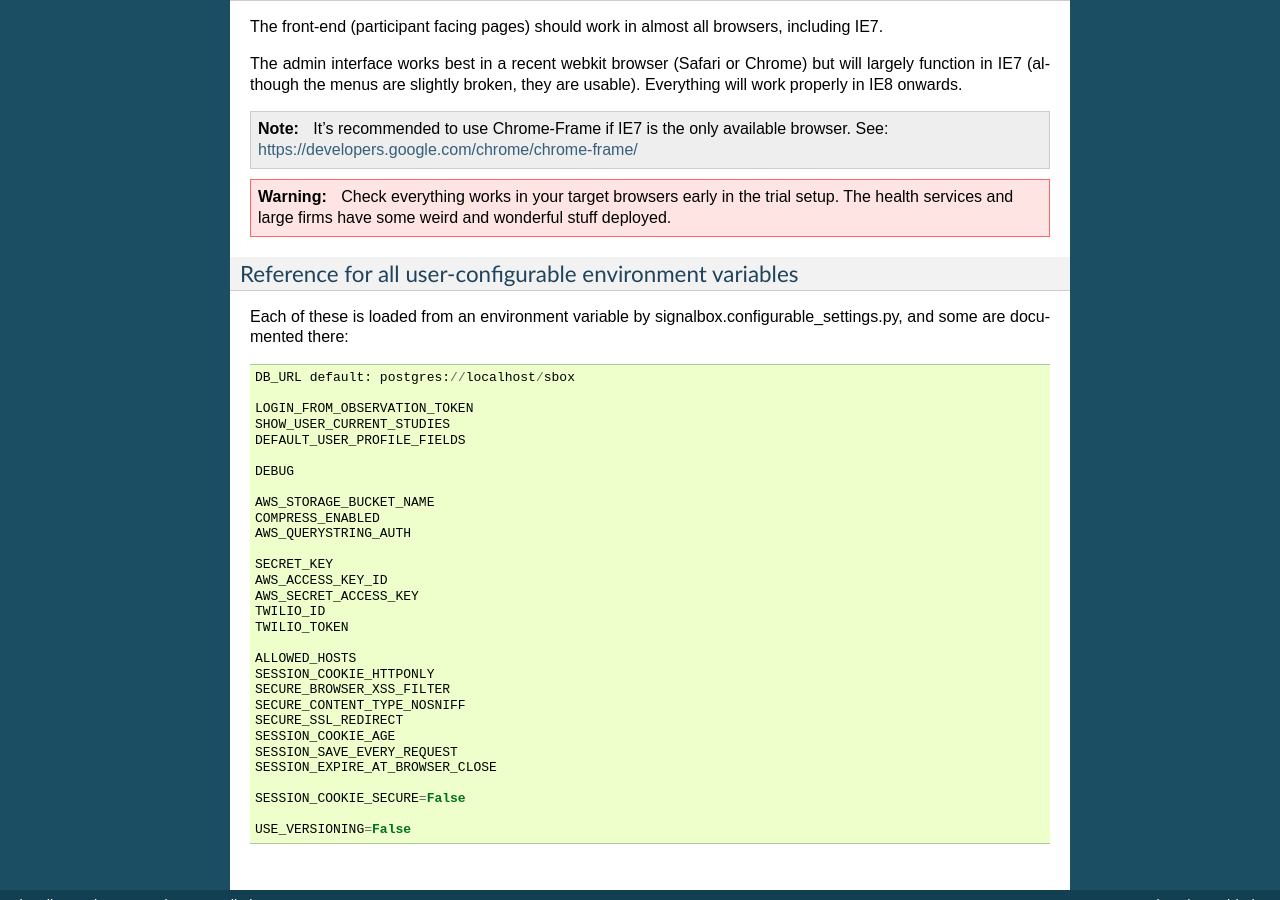
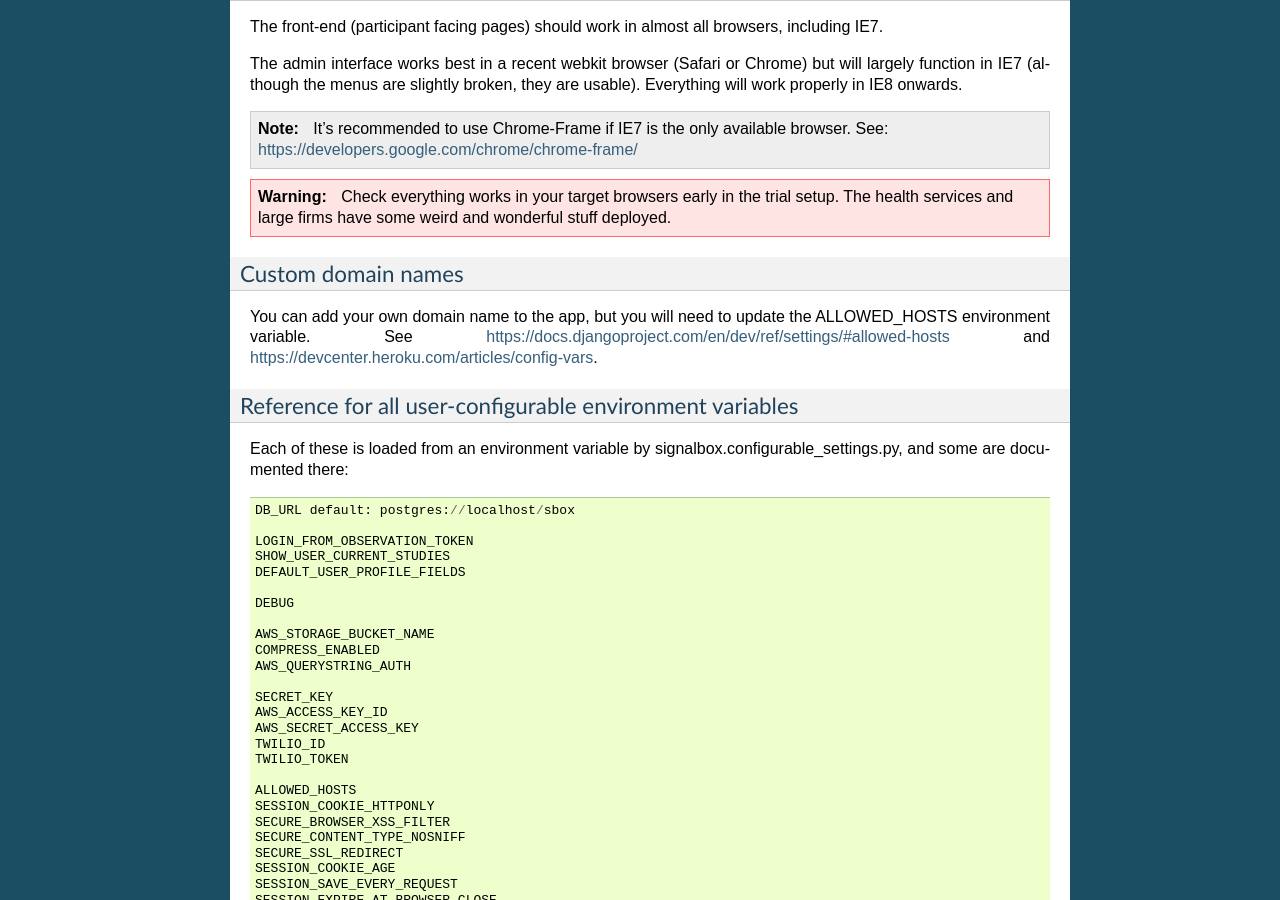
Before and after one commit to benwhalley/signalbox, a Sphinx documentation site: the page built from signalbox/docs/install.rst, in a window 1280 px wide and 900 px high, scrolled down 2568 px. Built offline with Sphinx 7.4.7, drawn with Linux system fonts in a browser that asks for light colours; pages that are not in the unit, such as notebooks, are missing from menus.

Commit message:
document custom domain on heroku

```diff
--- a/signalbox/docs/install.rst
+++ b/signalbox/docs/install.rst
@@ -153,6 +153,11 @@ The admin interface works best in a recent webkit browser (Safari or Chrome) but
 
 
 
+Custom domain names
+~~~~~~~~~~~~~~~~~~~~~~~
+
+You can add your own domain name to the app, but you will need to update the ALLOWED_HOSTS environment variable. See `<https://docs.djangoproject.com/en/dev/ref/settings/#allowed-hosts>`_ and `<https://devcenter.heroku.com/articles/config-vars>`_.
+
 
 Reference for all user-configurable environment variables
 ~~~~~~~~~~~~~~~~~~~~~~~~~~~~~~~~~~~~~~~~~~~~~~~~~~~~~~~~~~~~
```
